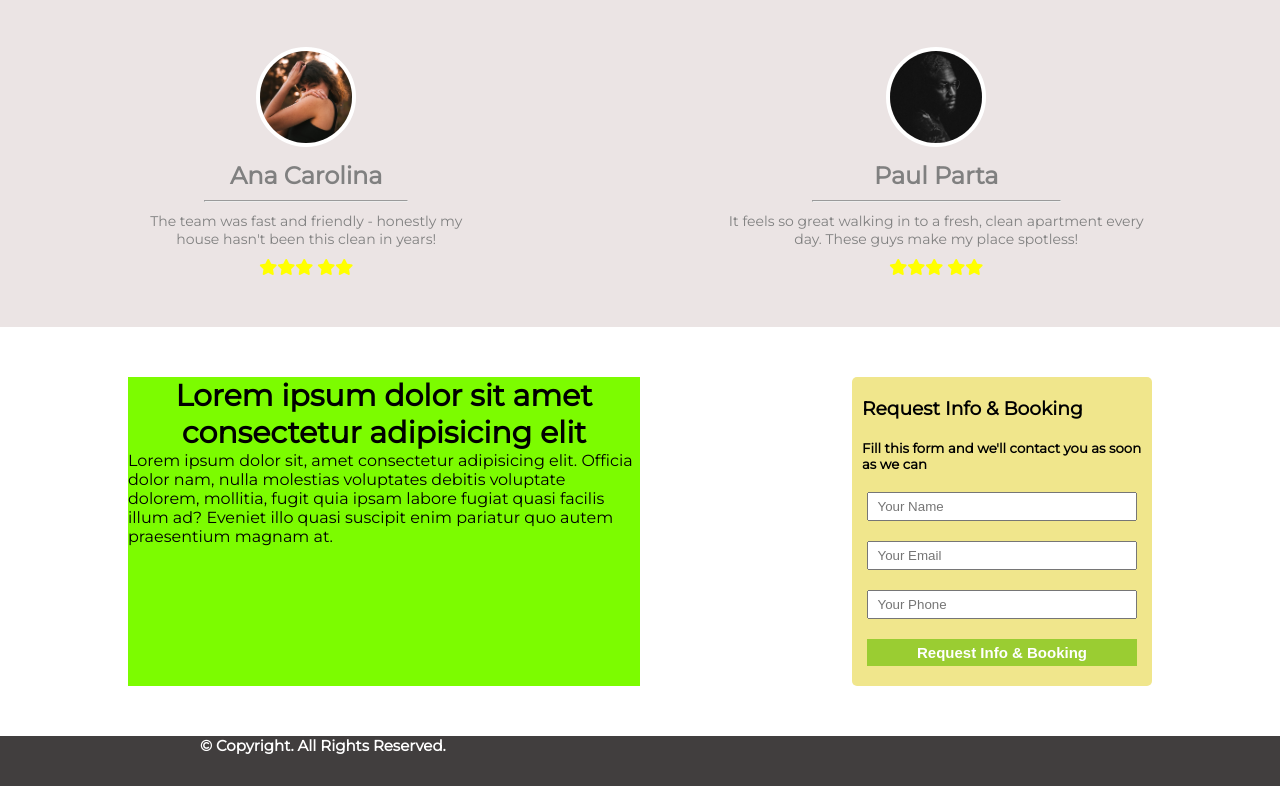
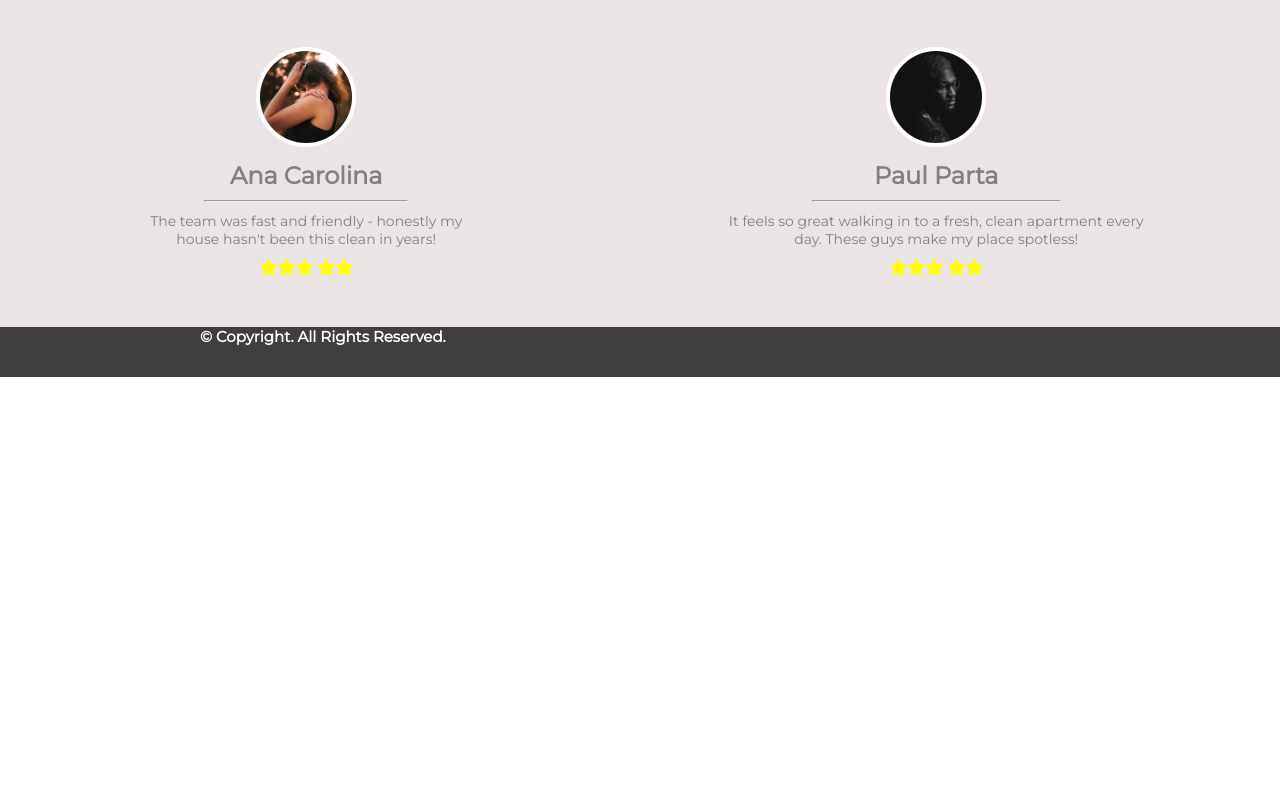
Before and after one commit to mariamopeyemi/Cleaning-Service, a plain HTML site: page index.html in a window 1280 px wide. Shown: the part 795-1581 px from the top of the page. After the commit the page ends 1172 px from the top, so only its background shows below. Drawn offline with Linux system fonts and the light colour scheme.

Commit message:
Vancouver service

```diff
--- /dev/null
+++ b/app.js
@@ -0,0 +1,8 @@
+const form= document.querySelector("#formName");
+const name= document.querySelector("#name");
+const email= document.querySelector("#email");
+const phone= document.querySelector("#phone");
+
+form.addEventListener("submit",()=>{
+    alert(`Name: ${name.value } Email: ${ email.value} Phone: ${ phone.value}`)
+})
--- a/index.html
+++ b/index.html
@@ -21,12 +21,12 @@
                         background-checked professionals to have your home clean in no time.</h4>
                 </div>
                 <div  class="form-details">
-                    <form >
+                    <form id="formName" >
                         <h3 class="px-1">Request Info & Booking</h3>
                         <h5 class="px-1">Fill this form and we'll contact you as soon as we can</h5>
-                        <input class="mx-1" type="text" placeholder=" Your Name">
-                        <input class="mx-1" type="text" placeholder=" Your Email">
-                        <input class="mx-1" type="text" placeholder=" Your Phone">
+                        <input class="mx-1" id="name" type="text" placeholder=" Your Name">
+                        <input class="mx-1" id="email" type="text" placeholder=" Your Email">
+                        <input class="mx-1" id="phone" type="text" placeholder=" Your Phone">
                         <input class="mx-1" type="submit" id="form-button" value="Request Info & Booking">
                     </form>
                 </div>
@@ -77,36 +77,11 @@
                 </div>
             </div>
         </section>
-
-        <section class="test-container">
-            <div class="test">
-                <div class="test-text">
-                    <h1> Lorem ipsum dolor sit amet consectetur adipisicing elit </h1>
-                <p>Lorem ipsum dolor sit, amet consectetur adipisicing elit. Officia dolor nam, nulla molestias voluptates debitis
-                     voluptate dolorem, mollitia, fugit quia ipsam labore fugiat quasi facilis illum ad? Eveniet illo quasi suscipit enim
-                     pariatur quo autem praesentium magnam at.</p>
-
-                </div>
-                <div  class="form-details test-form">
-                    <form >
-                        <h3 class="px-1">Request Info & Booking</h3>
-                        <h5 class="px-1">Fill this form and we'll contact you as soon as we can</h5>
-                        <input class="mx-1" type="text" placeholder=" Your Name">
-                        <input class="mx-1" type="text" placeholder=" Your Email">
-                        <input class="mx-1" type="text" placeholder=" Your Phone">
-                        <input class="mx-1" type="submit" id="form-button" value="Request Info & Booking">
-                    </form>
-                </div>
-
-            </div>
-
-        </section>
-
         <footer>
             <p>&copy Copyright. All Rights Reserved.</p>
         </footer>
     <!-- </div> -->
 
-    <!-- <script src="app.js-"></script> -->
+    <script src="/app.js"></script>
 </body>
 </html>
--- a/style.css
+++ b/style.css
@@ -102,6 +102,9 @@ body{
     color: white;
     font-size: 15px;
     font-weight: bold;
+}
+#form-button:hover{
+    cursor: pointer;
 }
 #form-details h3{
    font-size: 22px;
@@ -234,35 +237,6 @@ footer > p{
 }
 
 
-/*********** Test section ********** */
-
-.test-container{
-    width: 80%;
-    margin: 50px auto;
-}
-
-.test{
-    display: flex;
-    /* flex: 0 1 auto; */
-
-    justify-content: space-between;
-
-}
-.test-text{
-    /* width: 30%; */
-    width: 50%;
-    background-color: lawngreen;
-
-}
-.test-text>h1{
-    font-size: 30px;
-    text-align: center;
-}
-.test-form{
-
-    background-color: khaki;
-}
-
 
 /* Media query for mobile screen  */
 
```
